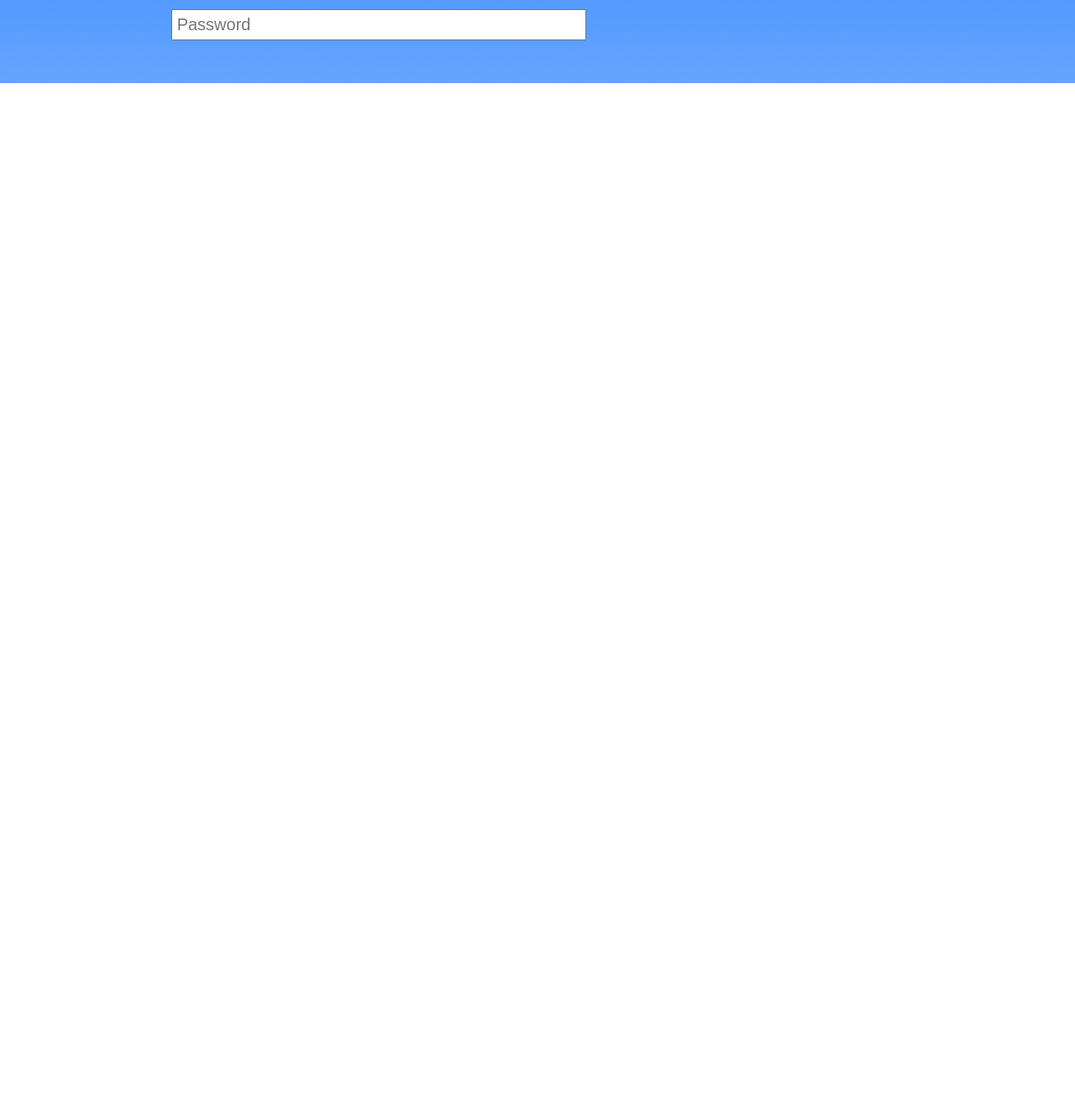
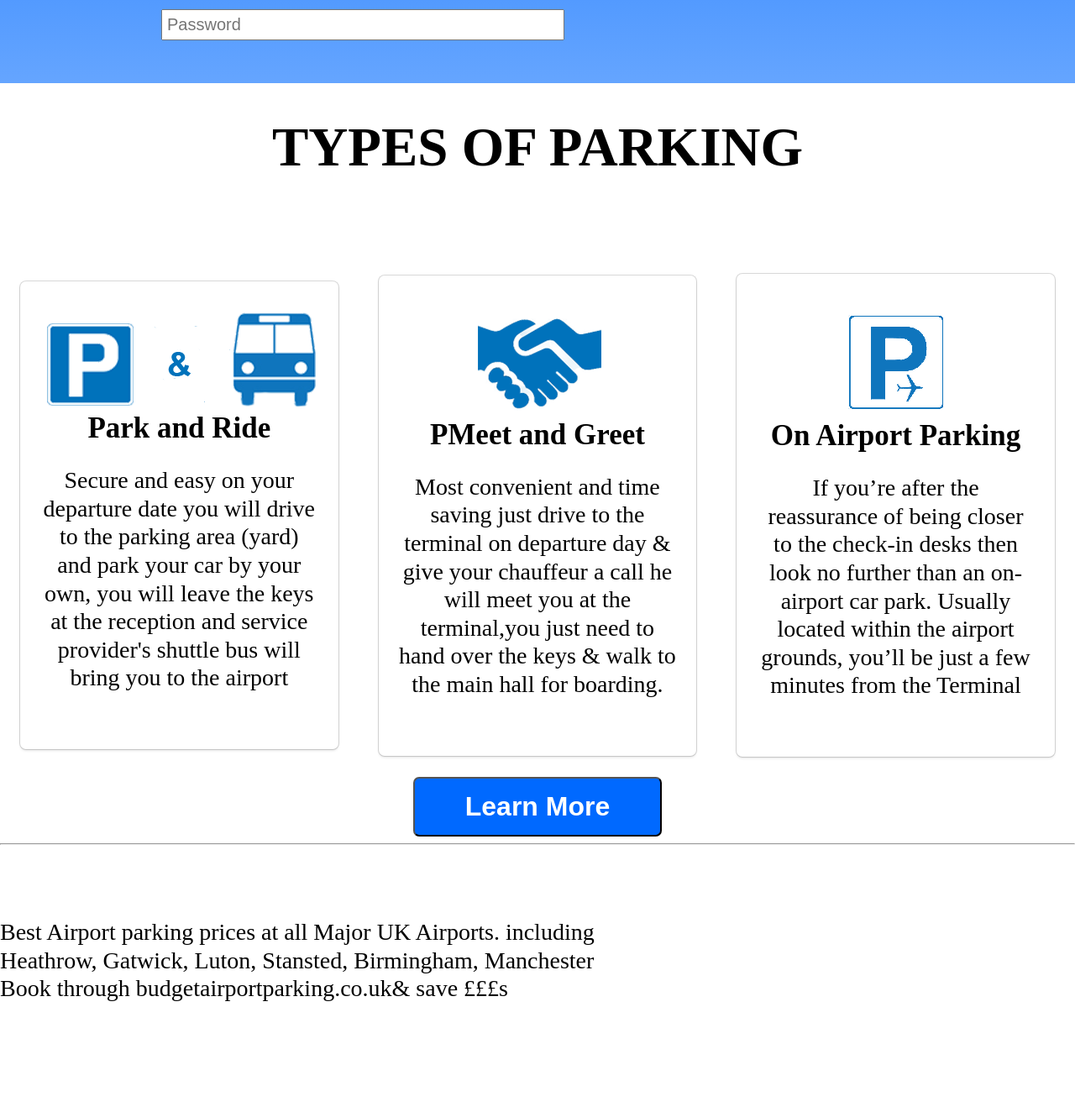
Before and after one commit to Umairali2562/Akepaninetworks, a PHP site: page / in a window 1280 px wide; the page is wider, and only the part inside the window is pictured. Shown: the part 459-1783 px from the top of that part at 84% size. Before the commit the page ends 558 px from the top of that part, so only its background shows below. Run offline with PHP 8.4, Linux system fonts and the light colour scheme.

Commit message:
section 2 of website

```diff
--- a/index.php
+++ b/index.php
@@ -40,13 +40,79 @@
 
     </div>
 
-
     <div class="col-6">
         <div class="rightside-col">
+           <div class="videocontainer">
             <iframe width="560" height="315" src="https://www.youtube.com/embed/AmHEfTSBXiY" frameborder="0" allow="accelerometer; autoplay; clipboard-write; encrypted-media; gyroscope; picture-in-picture" allowfullscreen></iframe>
+
+           </div>
         </div>
     </div>
 </div>
+</div>
+
+<header>
+<h1 class="section2Header"> TYPES OF PARKING</h1>
+</header>
+<div class="container">
+    <div class="row">
+        <div class="col-4">
+            <div class="box">
+
+                    <div class="icon">
+                        <img src="1.png">
+                    </div>
+                <label>Park and Ride</label>
+                <p>Secure and easy on your departure date you will drive to the parking area (yard) and park your car by your own, you will
+                    leave the keys at the reception and service provider's shuttle bus will bring you to the airport</p>
+            </div>
+        </div>
+
+        <div class="col-4">
+            <div class="box">
+
+                <div class="icon">
+                    <img src="2.png">
+                </div>
+                <label>PMeet and Greet</label>
+                <p>Most convenient and time saving just drive to the terminal on departure day & give your chauffeur a
+                    call he will meet you at the terminal,you just need to hand over the keys & walk to the main hall
+                    for boarding.</p>
+            </div>
+        </div>
+
+        <div class="col-4">
+            <div class="box">
+
+                <div class="icon">
+                    <img src="3.png">
+                </div>
+                <label>On Airport Parking</label>
+                <p>If you’re after the reassurance of being closer to the check-in desks then look no further than an
+                    on-airport car park. Usually located within the airport grounds, you’ll be just a few minutes
+                    from the Terminal</p>
+            </div>
+        </div>
+
+        <div class="row">
+            <div class="col-12">
+                <button class="learnmore">Learn More</button>
+            </div>
+        </div>
+
+    </div>
+
+    <hr>
+    <div class="container">
+        <div class="col-7">
+            <article>
+                <p>Best Airport parking prices at all Major UK Airports.
+                    including Heathrow, Gatwick, Luton, Stansted, Birmingham, Manchester Book through budgetairportparking.co.uk&
+                    save £££s</p>
+            </article>
+        </div>
+    </div>
+
 </div>
 
 <script>
--- a/styles.css
+++ b/styles.css
@@ -11,7 +11,18 @@ body{
 
 }
 
+label{
+    font-size: 35px;
+    font-weight: bold;
+}
+p{
+    font-size: 28px;
+    line-height: 1.2;
+}
 
+article p{
+
+}
 
 .container{
     width: 100%;
@@ -36,15 +47,20 @@ body{
 .col-1 {width:8.33%;}
 .col-2{width:16.66%;}
 .col-3{width:25%;}
-.col-3{width:33.33%;}
-.col-3{width:41.66%;}
-.col-3{width:50%;}
-.col-3{width:58.33%;}
-.col-3{width:66.66%;}
-.col-3{width:75%;}
-.col-3{width:83.33%;}
-.col-3{width:91.66%;}
-.col-3{width:100%;}
+.col-4{width:33.33%;}
+.col-5{width:41.66%;}
+.col-6{width:50%;}
+.col-7{width:58.33%;}
+.col-8{width:66.66%;}
+.col-9{width:75%;}
+.col-10{width:83.33%;}
+.col-11{width:91.66%;}
+.col-12{width:100%;}
+
+*{
+    box-sizing: border-box;
+}
+
 
 h1.large{
     color: #eeeeee;
@@ -52,6 +68,15 @@ h1.large{
     margin: 0;
     line-height: 70px;
 }
+
+
+h1.section2Header{
+    text-align:center;
+    font-size:65px;
+
+}
+
+
 form h2{
     color:#FFF;
 }
@@ -119,6 +144,35 @@ ul.topnav li.dropdownIcon{
     background:linear-gradient(#076DFF,#65a5ff);
 }
 
+div.box{
+    text-align: center;
+    margin: 24px;
+    padding: 36px 24px 40px 24px;
+    border-radius: 7px;
+background-color: #fff;
+    box-shadow: 0 0 0 1px rgba(0,0,0,.15),
+    0 2px 3px 0 rgba(0,0,0,.1);
+}
+button{
+    font-size: 32px;
+    font-weight: bolder;
+    color:#fff;
+    background-color: #0069ff;
+    padding: 15px 60px;
+    display: block;
+    text-align: center;
+    margin: 5px;
+    border-radius: 7px;
+}
+
+button.learnmore{
+    display: block;
+    margin: auto;
+}
+
+div.icon{
+    width: 100%;
+}
 .leftside-col{
     margin-left: 30%;
 }
@@ -155,4 +209,33 @@ ul.topnav li.dropdownIcon{
         text-align: center;
     }
 
+    h1.section2Header{
+        font-size:55px;
+    }
+    .col-6,
+    .col-4 {
+        width: 100%;
+        margin: 0;
+    }
+
+       div.box {
+         padding: 5px;
+        display: block;
+    }
+
+    div.leftside-col,
+    div.rightside-col{
+        margin: 15px;
+    }
+
+    input[type="text"]{
+    width: 350px;
+    }
+
+    .videocontainer iframe{
+        position: relative;
+        width: 100%;
+        margin: 0;
+        overflow: hidden;
+    }
 }
```
Also changed, not shown: 1.png (added), 2.png (added), 3.png (added).
